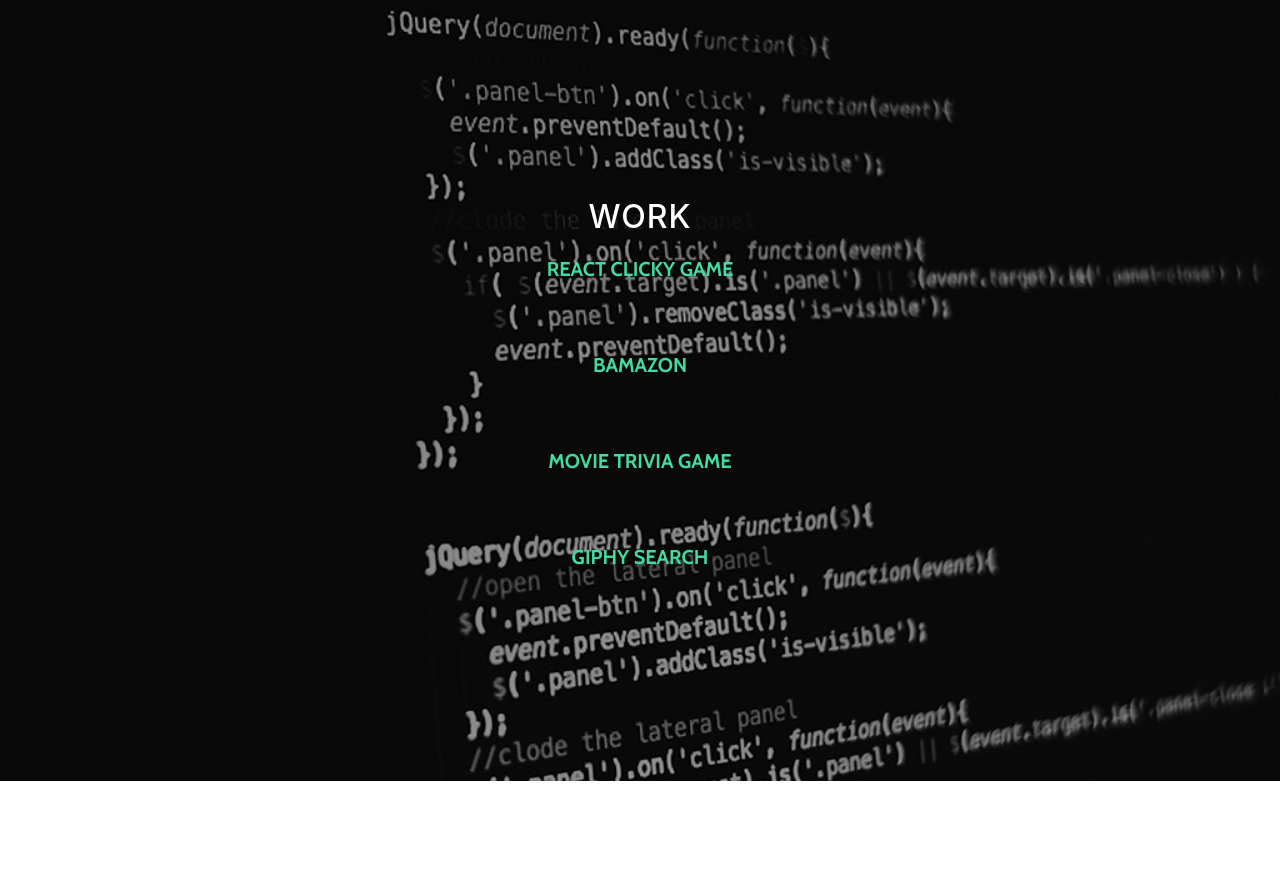
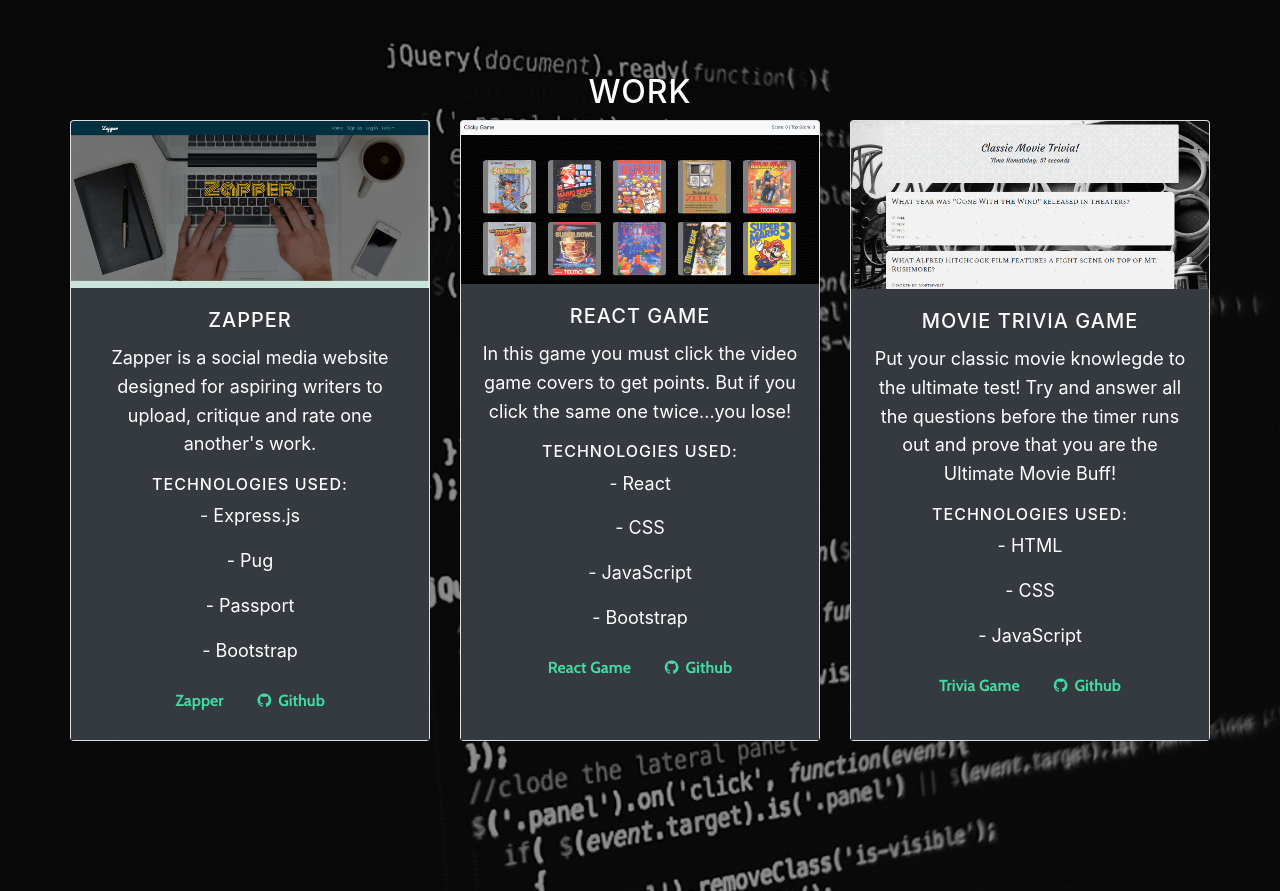
Before and after one commit to chriserb614/ChrisErb-Portfolio, a website with bundled scripts: page index.html in a window 1280 px wide. Shown: the part 1440-2331 px from the top of the page. Built offline with nearby package versions, Linux system fonts and the light colour scheme.

Commit message:
Portfolio Changes

```diff
--- a/css/grayscale.css
+++ b/css/grayscale.css
@@ -201,7 +201,6 @@
 
 @media (min-width: 992px) {
   .content-section {
-    padding-top: 200px;
     padding-bottom: 200px;
   }
   #map {
@@ -281,3 +280,7 @@
 img::-moz-selection {
   background: transparent;
 }
+
+#cardPargraph {
+  font-size: 12px;
+}
--- a/index.html
+++ b/index.html
@@ -73,8 +73,8 @@
       <div class="row">
         <div class="col-lg-8 mx-auto">
           <h2>About</h2>
-          <p>I have recently graduated coding bootcamp at UCI's Continuing Education: Coding Bootcamp program. There I have
-            acquired an expansive amount of skills in the coding arena.</p>
+          <p>Hello! My name is Chris Erbstoesser and I am a full stack developer in the Orange Counnty area. After working in the financial sector for the past four years, I felt my career needed a real shot in the arm. After attending the UCI Coding Bootcamp, I have fallen head over heels for web development! It feeds my passions for both problem solving and creativity.</p>
+          <h6>Known Technologies:</h6>
           <p>Front End: HTML + CSS + JavaScript + React + BootStrap + Materialize</p>
           <p>Back End: MySQL + MongoDB + Express.js + Node.js</p>
         </div>
@@ -85,24 +85,68 @@
   <!-- Download Section -->
   <section id="download" class="download-section content-section text-center">
     <div class="container">
-      <div class="col-lg-8 mx-auto">
       <h2>Work</h2>
-        <a href="https://github.com/chriserb614/clicky-game" class="btn btn-default btn-lg">React Clicky Game</a>
-        <br>
-        <br>
-        <br>
-        <a href="https://github.com/chriserb614/bamazon" class="btn btn-default btn-lg">Bamazon</a>
-        <br>
-        <br>
-        <br>
-        <a href="https://github.com/chriserb614/Movie-Trivia-Game" class="btn btn-default btn-lg">Movie Trivia Game</a>
-        <br>
-        <br>
-        <br>
-        <a href="https://github.com/chriserb614/Giphy-Search" class="btn btn-default btn-lg">Giphy Search</a>
+      <div class="row">
+        <div class="card-deck">
+            <div class="card">
+              <img class="card-img-top" src="./img/zapperPic.png" alt="Card image cap">
+              <div class="card-body bg-dark">
+                <h5 class="card-title">Zapper</h5>
+                <p class="card-text">Zapper is a social media website designed for aspiring writers to upload, critique and rate one another's work.</p>
+                <h6>Technologies Used:</h6>
+                <p>- Express.js</p>
+                <p>- Pug</p>
+                <p>- Passport</p>
+                <p>- Bootstrap</p>
+                <a href="https://intense-ridge-17029.herokuapp.com/" class="btn btn-default btn-md">Zapper</a>
+              <a href="https://github.com/chriserb614/ZapperApp" class="btn btn-default btn-md">
+                <i class="fa fa-github fa-fw"></i>
+                <span class="network-name">Github</span>
+              </a>
+              </div>
+            </div>
+            <div class="card">
+              <img class="card-img-top" src="./img/clickyGamePic.png" alt="Card image cap">
+              <div class="card-body bg-dark">
+                <h5 class="card-title">React Game</h5>
+                <p class="card-text">In this game you must click the video game covers to get points. But if you click the same one twice...you lose!</p>
+                <h6>Technologies Used:</h6>
+                <p>- React</p>
+                <p>- CSS</p>
+                <p>- JavaScript</p>
+                <p>- Bootstrap</p>
+                <a href="https://click-that-game.herokuapp.com/" class="btn btn-default btn-md">React Game</a>
+              <a href="https://github.com/chriserb614/clicky-game" class="btn btn-default btn-md">
+                <i class="fa fa-github fa-fw"></i>
+                <span class="network-name">Github</span>
+              </a>
+              </div>
+            </div>
+            <div class="card">
+              <img class="card-img-top" src="./img/movieTriviaPic.png" alt="Card image cap">
+              <div class="card-body bg-dark">
+                <h5 class="card-title">Movie Trivia Game</h5>
+                <p class="card-text">Put your classic movie knowlegde to the ultimate test! Try and answer all the questions before the timer runs out and prove that you are the Ultimate Movie Buff!</p>
+                <h6>Technologies Used:</h6>
+                <p>- HTML</p>
+                <p>- CSS</p>
+                <p>- JavaScript</p>
+                <a href="https://chriserb614.github.io/Movie-Trivia-Game/" class="btn btn-default btn-md">Trivia Game</a>
+              <a href="https://github.com/chriserb614/Movie-Trivia-Game" class="btn btn-default btn-md">
+                <i class="fa fa-github fa-fw"></i>
+                <span class="network-name">Github</span>
+              </a>
+              </div>
+            </div>
+          </div>
       </div>
     </div>
   </section>
+
+
+
+
+
 
   <!-- Contact Section -->
   <section id="contact" class="content-section text-center">
@@ -110,12 +154,16 @@
       <div class="row">
         <div class="col-lg-8 mx-auto">
           <h2>Contact</h2>
-            <p>Feel free to look at my GitHub. Give me a call or send us an email and I will get back to you as soon as possible!</p>
+          <p>Feel free to look at my GitHub and LinkedIn for more information. Give me a call or send us an email and I will get back to you as soon as possible!</p>
           <ul class="list-inline banner-social-buttons">
             <li class="list-inline-item">
               <a href="https://github.com/chriserb614" class="btn btn-default btn-lg">
                 <i class="fa fa-github fa-fw"></i>
                 <span class="network-name">Github</span>
+              </a>
+              <a href="https://www.linkedin.com/in/chris-erbstoesser/" class="btn btn-default btn-lg">
+                <i class="fa fa-linkedin fa-fw"></i>
+                <span class="network-name">LinkedIn</span>
               </a>
             </li>
           </ul>
```
Also changed, not shown: css/grayscale.min.css, img/clickyGamePic.png (added), img/movieTriviaPic.png (added), img/zapperPic.png (added). Lines whose indentation alone changed are shown as unchanged.
